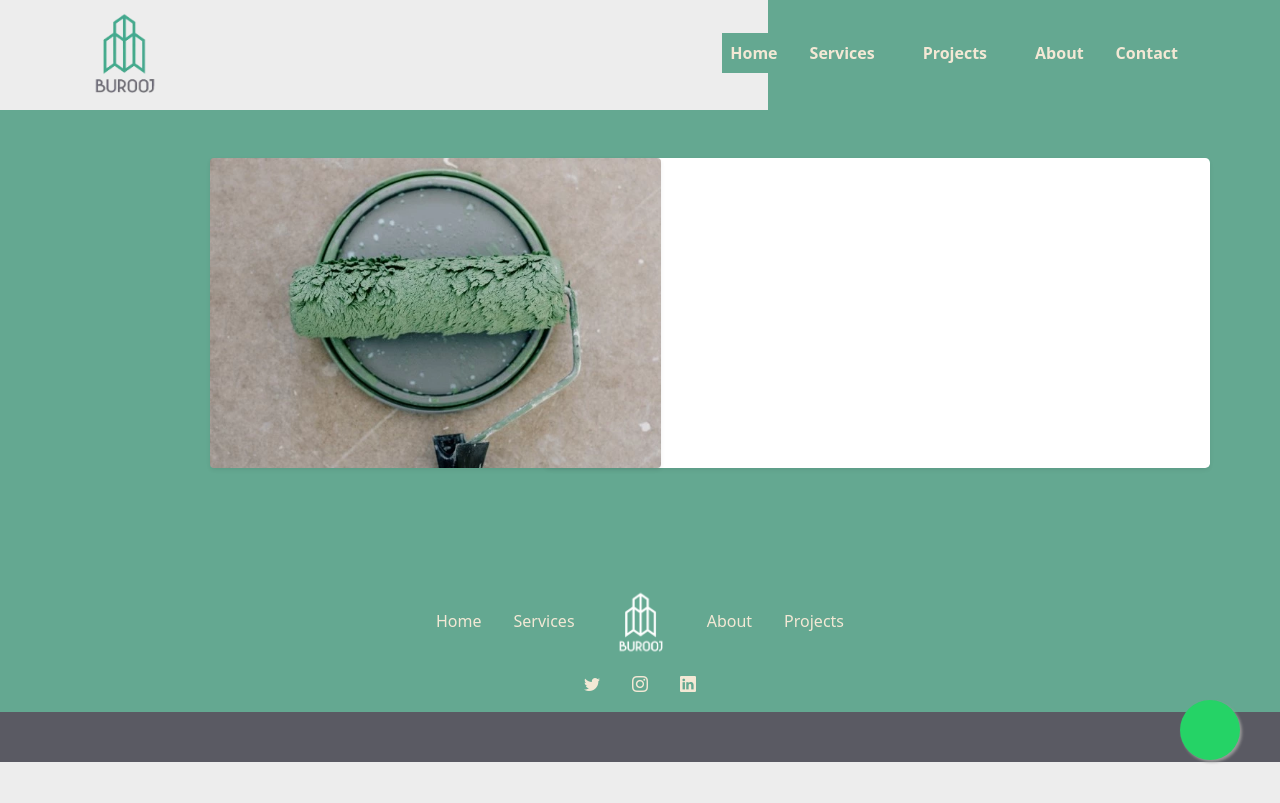
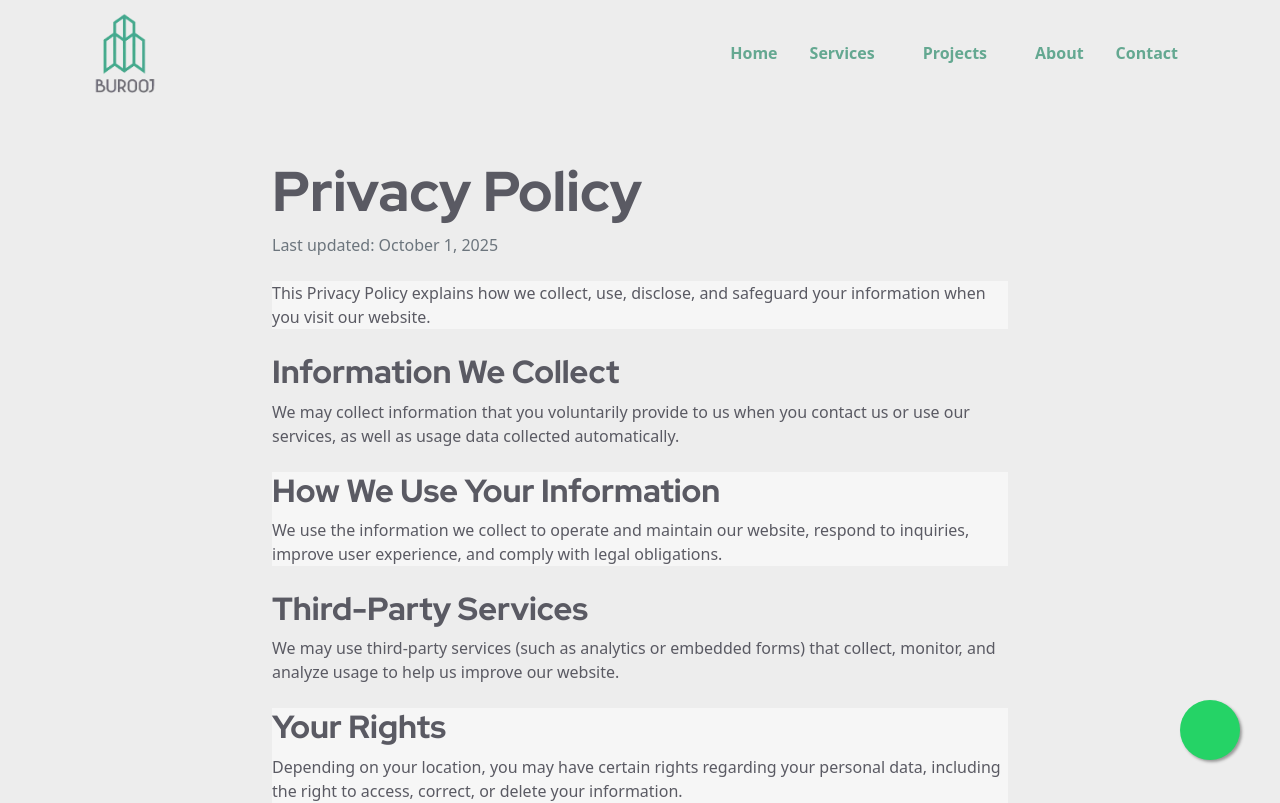
Before and after one commit to burooj-pro/www.burooj.pro, a Nuxt app: page /privacy in a window 1280 px wide. Shown: the top 803 px of the page. Built offline with nearby package versions, Linux system fonts and the light colour scheme.

Commit message:
adding privacy policy page

```diff
--- a/components/includes/footer.vue
+++ b/components/includes/footer.vue
@@ -7,9 +7,10 @@
                     <ul class="list-inline d-flex flex-column gap-3 gx-3 m-0 d-md-block text-center">
                         <li class="list-inline-item order-2 order-md-1 m-0 mx-md-3"><a class="text-decoration-none" href="/#">Home</a></li>
                         <li class="list-inline-item order-3 order-md-2 m-0 mx-md-3"><a class="text-decoration-none" href="/#services">Services</a></li>
-                        <li class="list-inline-item order-1 order-md-3 m-0"><a class="text-decoration-none" href="/#"><img src="~/assets/images/logo/white.webp" height="100" id="logo" class="" alt="Buruge"></a></li>
+                        <li class="list-inline-item order-1 order-md-3 m-0"><a class="text-decoration-none" href="/"><img src="~/assets/images/logo/white.webp" height="100" id="logo" class="" alt="Buruge"></a></li>
                         <li class="list-inline-item order-4 order-md-4 m-0 mx-md-3"><a class="text-decoration-none" href="/#aboutus">About</a></li>
                         <li class="list-inline-item order-5 order-md-5 m-0 mx-md-3"><a class="text-decoration-none" href="/#projects">Projects</a></li>
+                        <li class="list-inline-item m-0 mx-md-3"><a class="text-decoration-none" href="/privacy">Privacy Policy</a></li>
                     </ul>
                 </div>
 
--- /dev/null
+++ b/layouts/no-contact.vue
@@ -0,0 +1,57 @@
+<template>
+  <div class="no-contact-layout">
+    <IncludesHeader />
+    <Nuxt />
+    <IncludesFooter />
+
+    <a style="color: inherit; " href="https://api.whatsapp.com/send?phone=+966566639994&text=أرغب في الاستفسار" class="float" target="_blank">
+        <i class="fa fa-whatsapp my-float" style="color:white"></i>
+    </a>
+  </div>
+</template>
+
+<script>
+export default {
+  head(){
+    return {
+      link: [
+        {rel: 'stylesheet', href: 'https://maxcdn.bootstrapcdn.com/font-awesome/4.5.0/css/font-awesome.min.css'},
+      ],
+      script: [
+        {type: 'text/javascript',src: 'https://webforms.pipedrive.com/f/loader'},
+      ],
+    }
+  },
+}
+</script>
+
+<style>
+.no-contact-layout #header::before{
+	display:none !important;
+}
+.no-contact-layout .navbar .bg-secondary{
+	background-color: transparent !important;
+}
+.no-contact-layout #header .nav-link{
+	color: var(--main-color) !important;
+}
+.float{
+	position:fixed;
+	width:60px;
+	height:60px;
+	bottom:40px;
+	right:40px;
+	background-color:#25d366;
+	color:#FFF;
+	border-radius:50px;
+	text-align:center;
+	font-size:30px;
+	box-shadow: 2px 2px 3px #999;
+	z-index:100;
+	text-decoration: none;
+}
+
+.my-float{
+	margin-top:16px;
+}
+</style>
--- /dev/null
+++ b/pages/privacy.vue
@@ -0,0 +1,71 @@
+<template>
+  <div class="container py-5">
+    <div class="row justify-content-center">
+      <div class="col-12 col-md-10 col-lg-8">
+        <header class="mb-4">
+          <h1 class="fw-bold">Privacy Policy</h1>
+          <p class="text-muted">Last updated: {{ lastUpdated }}</p>
+        </header>
+
+        <section class="mb-4">
+          <p>
+            This Privacy Policy explains how we collect, use, disclose, and safeguard your information when you visit our website.
+          </p>
+        </section>
+
+        <section class="mb-4">
+          <h2 class="h4 fw-bold">Information We Collect</h2>
+          <p>
+            We may collect information that you voluntarily provide to us when you contact us or use our services, as well as usage data collected automatically.
+          </p>
+        </section>
+
+        <section class="mb-4">
+          <h2 class="h4 fw-bold">How We Use Your Information</h2>
+          <p>
+            We use the information we collect to operate and maintain our website, respond to inquiries, improve user experience, and comply with legal obligations.
+          </p>
+        </section>
+
+        <section class="mb-4">
+          <h2 class="h4 fw-bold">Third-Party Services</h2>
+          <p>
+            We may use third-party services (such as analytics or embedded forms) that collect, monitor, and analyze usage to help us improve our website.
+          </p>
+        </section>
+
+        <section class="mb-4">
+          <h2 class="h4 fw-bold">Your Rights</h2>
+          <p>
+            Depending on your location, you may have certain rights regarding your personal data, including the right to access, correct, or delete your information.
+          </p>
+        </section>
+
+
+      </div>
+    </div>
+  </div>
+</template>
+
+<script>
+export default {
+  layout: 'no-contact',
+  head() {
+    return {
+      title: 'Burooj Pro | Privacy Policy',
+      meta: [
+        { hid: 'description', name: 'description', content: 'Privacy Policy for Burooj Pro' }
+      ]
+    }
+  },
+  data() {
+    return {
+      lastUpdated: 'October 1, 2025'
+    }
+  }
+}
+</script>
+
+<style>
+
+</style>
```
